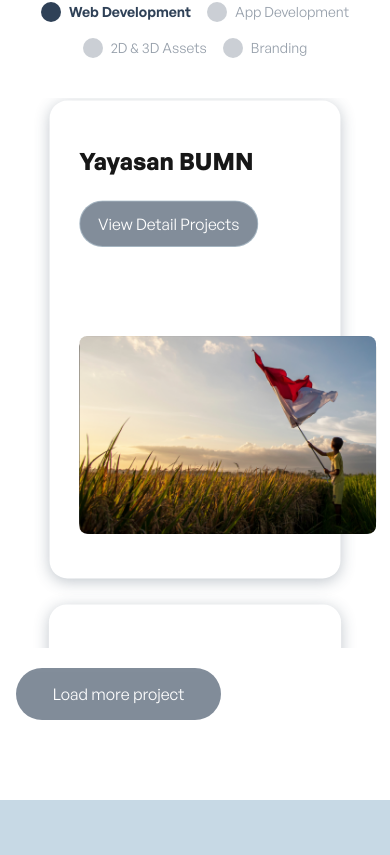
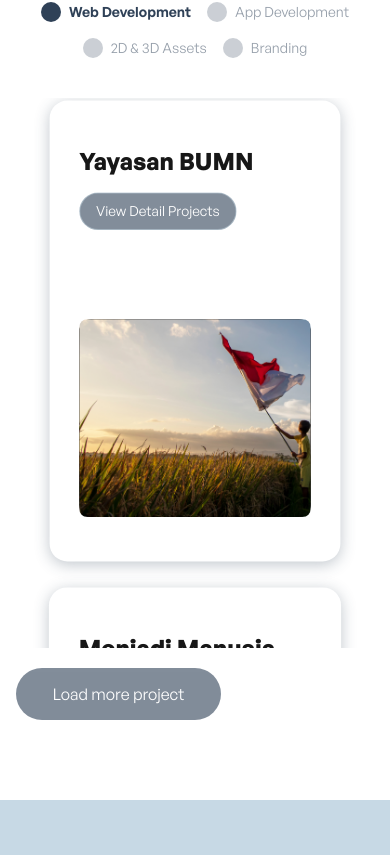
Before and after one commit to fragern/newtn-website, a Next.js app: page / in a window 390 px wide. Shown: the part 1869-2724 px from the top of the page. Built offline with nearby package versions, Linux system fonts and the light colour scheme; no server answers.

Commit message:
fix: imports (#14)

```diff
--- a/src/app/_components/NewtnTalentCard.tsx
+++ b/src/app/_components/NewtnTalentCard.tsx
@@ -1,5 +1,5 @@
 import Image from "next/image";
-import type { NewtnTalent } from "@/types/newtnTalent";
+import type { NewtnTalent } from "@/types/NewtnTalent";
 
 interface NewtnTalentCardProps {
   talent: NewtnTalent;
--- a/src/app/_components/portfolio-detail/TechStacks.tsx
+++ b/src/app/_components/portfolio-detail/TechStacks.tsx
@@ -1,4 +1,4 @@
-import type { TechTool } from "@/types/techTool";
+import type { TechTool } from "@/types/TechTool";
 
 interface TechStacksProps {
   frontend: TechTool[];
--- a/src/app/_components/portfolio-detail/Tools.tsx
+++ b/src/app/_components/portfolio-detail/Tools.tsx
@@ -1,4 +1,4 @@
-import { type TechTool } from "@/types/techTool";
+import { type TechTool } from "@/types/TechTool";
 
 interface ToolsProps {
   tools: TechTool[];
--- a/src/app/portfolio/components/PortfolioCard.tsx
+++ b/src/app/portfolio/components/PortfolioCard.tsx
@@ -34,19 +34,19 @@ export default function PortfolioCard({
         ref={cardRef}
         className={`flex w-full flex-col items-start justify-between rounded-[18px] bg-white px-[30px] py-[45px] shadow-portfolio lg:flex-row lg:items-center`}
       >
-        <div className="flex flex-col gap-6 lg:w-[423.75px]">
+        <div className="flex flex-col gap-4 lg:w-[423.75px] lg:gap-6">
           <p className="text-2xl font-bold lg:mb-[15px] lg:font-normal">
             {portfolio.title}
           </p>
           <Link
             href={`/portfolio/${portfolio.category.slug}/${portfolio.id}`}
-            className="cursor-pointer rounded-full border-[1.5px] border-[#C7D9E582] bg-[#2F415799] bg-opacity-60 px-[18px] py-[10.5px] text-center text-white"
+            className="w-fit cursor-pointer rounded-full border-[1.5px] border-[#C7D9E582] bg-[#2F415799] bg-opacity-60 px-4 py-2 text-center text-sm text-white lg:px-[18px] lg:py-[10.5px] lg:text-base"
           >
             View Detail Projects
           </Link>
         </div>
 
-        <div className="relative mx-auto mt-[90px] h-[200px] w-[300px] rounded-xl bg-black lg:mx-0 lg:mt-0 lg:h-[382.342px] lg:w-[498.75px]">
+        <div className="relative mx-auto mt-[90px] h-[200px] w-full max-w-[300px] rounded-xl bg-black lg:mx-0 lg:mt-0 lg:h-[382.342px] lg:max-w-[498.75px]">
           <Image
             src={portfolio.coverImage}
             alt={`${portfolio.title}'s image`}
--- a/src/app/portfolio/page.tsx
+++ b/src/app/portfolio/page.tsx
@@ -2,6 +2,7 @@
 
 import { useState } from "react";
 import Image from "next/image";
+import Link from "next/link";
 import { assets2D3DPortfolios } from "@/data/portfolio/2d-3d-assets";
 import { allPortfolios } from "@/data/portfolio/all-portfolios";
 import { appDevelopmentPortfolios } from "@/data/portfolio/app-development";
@@ -97,7 +98,8 @@ export default function Portfolio() {
                   {allPortfolios
                     .filter((portfolio) => portfolio.category === category)
                     .map((portfolio) => (
-                      <div
+                      <Link
+                        href={`/portfolio/${portfolio.category.slug}/${portfolio.id}`}
                         key={portfolio.id}
                         className="flex flex-col justify-start gap-1 rounded-xl bg-white shadow-md"
                       >
@@ -112,7 +114,7 @@ export default function Portfolio() {
                         <p className="p-1 text-base font-medium">
                           {portfolio.title}
                         </p>
-                      </div>
+                      </Link>
                     ))}
                 </div>
               </div>
--- a/src/data/newtn-talents/all-newtn-talents.ts
+++ b/src/data/newtn-talents/all-newtn-talents.ts
@@ -1,4 +1,4 @@
-import type { NewtnTalent } from "@/types/newtnTalent";
+import type { NewtnTalent } from "@/types/NewtnTalent";
 import { designers } from "./designers";
 import { developers } from "./developers";
 import { projectManagers } from "./project-managers";
--- a/src/data/newtn-talents/designers.ts
+++ b/src/data/newtn-talents/designers.ts
@@ -1,4 +1,4 @@
-import type { NewtnTalent } from "@/types/newtnTalent";
+import type { NewtnTalent } from "@/types/NewtnTalent";
 
 export const designers: NewtnTalent[] = [
   {
--- a/src/data/newtn-talents/developers.ts
+++ b/src/data/newtn-talents/developers.ts
@@ -1,4 +1,4 @@
-import type { NewtnTalent } from "@/types/newtnTalent";
+import type { NewtnTalent } from "@/types/NewtnTalent";
 
 export const developers: NewtnTalent[] = [
   {
--- a/src/data/newtn-talents/project-managers.ts
+++ b/src/data/newtn-talents/project-managers.ts
@@ -1,4 +1,4 @@
-import type { NewtnTalent } from "@/types/newtnTalent";
+import type { NewtnTalent } from "@/types/NewtnTalent";
 
 export const projectManagers: NewtnTalent[] = [
   {
--- a/src/data/tech-tools/tech-stack.tsx
+++ b/src/data/tech-tools/tech-stack.tsx
@@ -1,6 +1,6 @@
 import { FaPhp, FaReact, FaVuejs } from "react-icons/fa6";
 import { SiNextdotjs, SiNuxtdotjs } from "react-icons/si";
-import type { TechTool } from "@/types/techTool";
+import type { TechTool } from "@/types/TechTool";
 
 export const React: TechTool = {
   name: "React",
--- a/src/data/tech-tools/tools.tsx
+++ b/src/data/tech-tools/tools.tsx
@@ -6,7 +6,7 @@ import {
   SiBlender,
   SiDavinciresolve,
 } from "react-icons/si";
-import type { TechTool } from "@/types/techTool";
+import type { TechTool } from "@/types/TechTool";
 
 export const Figma: TechTool = {
   name: "Figma",
--- a/src/types/Portfolio.ts
+++ b/src/types/Portfolio.ts
@@ -1,5 +1,5 @@
 import type { PortfolioCategory } from "./PortfolioCategory";
-import type { TechTool } from "./techTool";
+import type { TechTool } from "./TechTool";
 
 export type Portfolio = {
   id: number;
```
Also changed, not shown: 1 other file (tests, documents, lock files or other folders).
